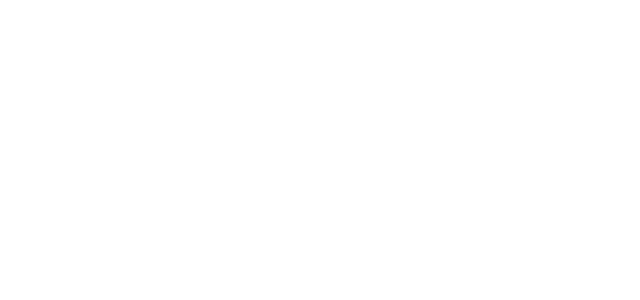
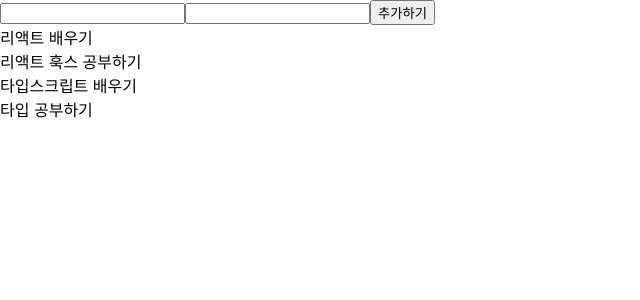
Before and after one commit to junho01052/lv2-todo-list, a React (Create React App) app: page / in a window 1280 px wide. Shown: the top 300 px of the page, without its empty margins (0-640 px from the left). Built offline with nearby package versions, Linux system fonts and the light colour scheme.

Commit message:
feat: todo추가기능 구현

```diff
--- a/package.json
+++ b/package.json
@@ -8,8 +8,11 @@
     "@testing-library/user-event": "^13.5.0",
     "react": "^18.2.0",
     "react-dom": "^18.2.0",
+    "react-redux": "^8.1.1",
     "react-router-dom": "^6.14.0",
     "react-scripts": "5.0.1",
+    "redux": "^4.2.1",
+    "uuid": "^9.0.0",
     "web-vitals": "^2.1.4"
   },
   "scripts": {
--- a/src/components/Input.jsx
+++ b/src/components/Input.jsx
@@ -1,5 +1,39 @@
-const Input = () => {
-    return ;
+import { useState } from "react";
+import { v4 as uuidv4 } from 'uuid';
+
+
+const Input = ({todo, setTodo}) => {
+
+    const [title, setTitle] = useState("")
+    const [body, setBody] = useState("")
+
+    const onChangeTitle = (e) => {
+        setTitle(e.target.value)
+    }
+
+    const onChangeBody = (e) => {
+        setBody(e.target.value)
+    }
+
+    const addTodo = () => {
+        const newObj = {
+            id: uuidv4(),
+            title,
+            body,
+            isDone : false
+        }
+
+        setTodo([...todo,newObj])
+
+    }
+
+    return (
+        <>
+            <input type="text" value={title} onChange={onChangeTitle}></input>
+            <input type="text" value={body} onChange={onChangeBody}></input>
+            <button onClick={addTodo}>추가하기</button>
+        </>
+    );
 }
 
 export default Input;
--- a/src/data/TodoData.js
+++ b/src/data/TodoData.js
@@ -1,5 +1,4 @@
-export const data = {
-    "todos": [
+const data = [
         {
             id : 1,
             title : "리액트 배우기",
@@ -13,4 +12,5 @@
             isDone : false
         },
     ]
-}
+
+    export default data
--- a/src/pages/Home.jsx
+++ b/src/pages/Home.jsx
@@ -1,5 +1,26 @@
+import { useState } from "react";
+import Input from "../components/Input";
+
+import todoData from "../data/TodoData"
+
 const Home = () => {
-    return ;
+
+    const [todo, setTodo] = useState(todoData)
+    // console.log(todo)
+
+    return (
+        <>
+        <Input todo={todo} setTodo={setTodo}/>
+        {todo && todo.map(e => {
+            return (
+                <>
+                    <div>{e.title}</div>
+                    <div>{e.body}</div>
+                </>
+            )
+        })}
+        </>
+    );
 }
 
 export default Home;
```
Also changed, not shown: 1 other file (tests, documents, lock files or other folders).
